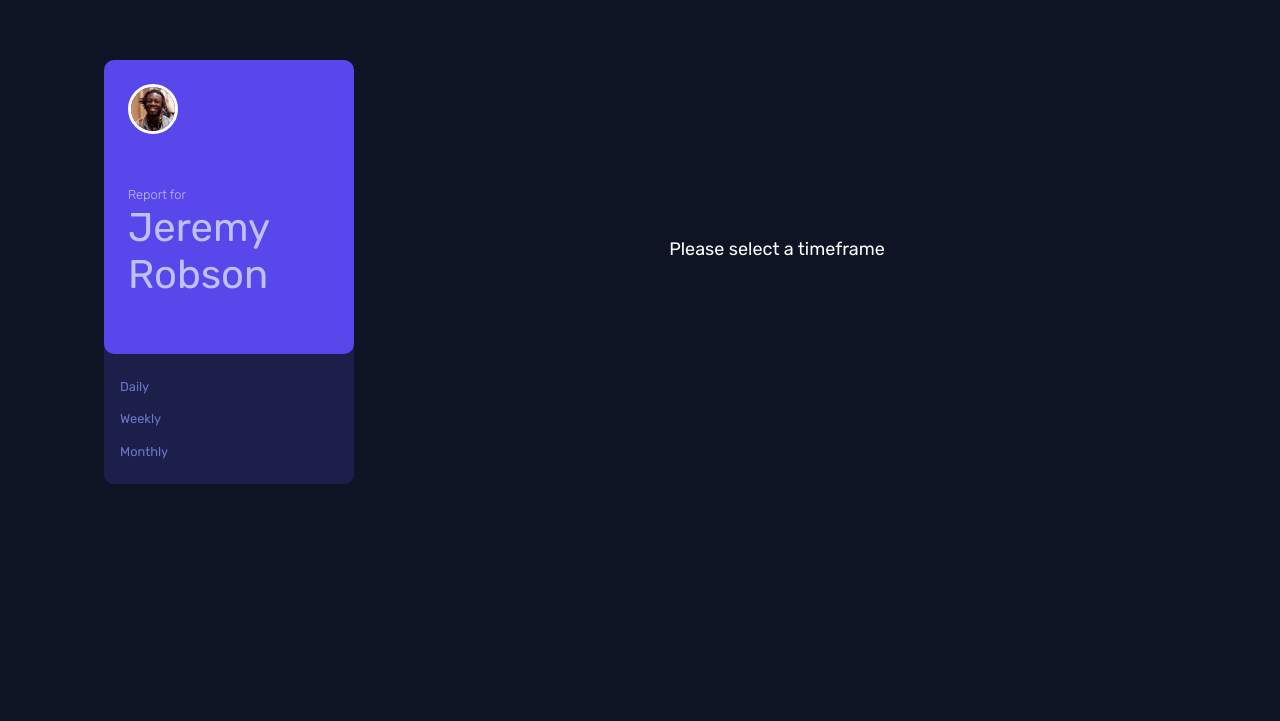
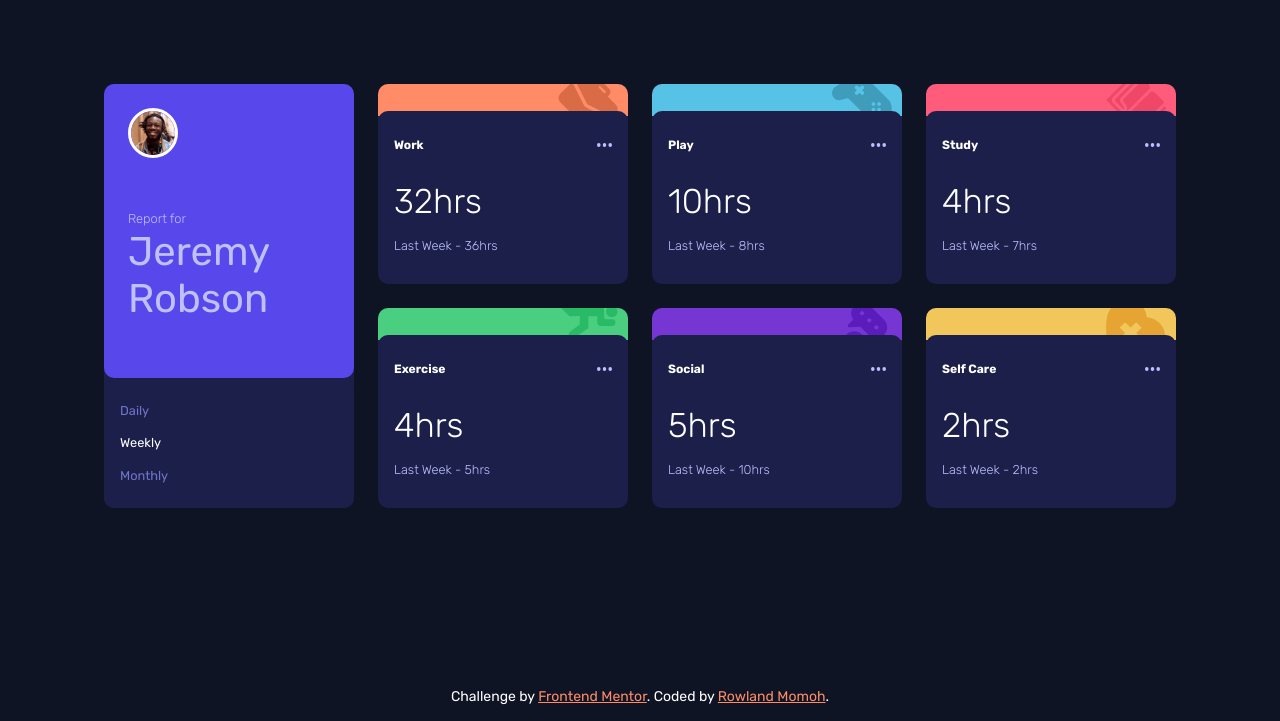
Before and after one commit to rowleks/fe-time-tracker, a plain HTML site: page index.html in a window 1280 px wide. Shown: the part 128-849 px from the top of the page. Before the commit the page ends 800 px from the top, so only its background shows below. Drawn offline with Linux system fonts and the light colour scheme.

Commit message:
added README

```diff
--- a/css/style.css
+++ b/css/style.css
@@ -24,6 +24,7 @@ body {
     font-family: "Rubik", sans-serif;
     font-size: 1.125rem;
     padding: 3rem 1rem;
+    padding-bottom: 0;
     background-color: var(--n-vdk-blue);
     color: #FFF;
 
@@ -165,7 +166,7 @@ div.card-info:hover {
     background-color: var(--p-light-red-st);
 }
 
-.exc {
+.exercise {
     background-image: url(../assets/icon-exercise.svg);
     background-color: var(--p-lime-green-ex);
 }
@@ -271,8 +272,15 @@ div.date {
     align-items: flex-start;
    }
 
-   div.message {
-    grid-column: 2 / -1;
-    align-self: flex-end;
-   }
 }
+
+div.attribution {
+    font-size: 14px;
+    text-align: center;
+    padding: 1rem 0;
+    background-color: var(--white);
+ }
+
+.attribution a {
+    color: var(--p-light-red-wk);
+}
--- a/index.html
+++ b/index.html
@@ -23,103 +23,21 @@
             </div>
             <div class="lower">
                 <span class="timeframes" onclick="getData('daily')">Daily</span>
-                <span class="timeframes" onclick="getData('weekly')">Weekly</span>
+                <span class="timeframes active" onclick="getData('weekly')">Weekly</span>
                 <span class="timeframes" onclick="getData('monthly')">Monthly</span>
             </div>
         </div>
 
         <div class="cards" id="cards">
-            <div class="message"> Please select a timeframe</div>
-            <!-- <div class="card">
-                <div class="top work"></div>
-                <div class="card-info">
-                    <div class="ctgr">
-                        <h6>Work</h6>
-                        <img src="./assets/icon-ellipsis.svg" alt="">
-                    </div>
-                    <div class="date">
-                        <p class="current">32hrs</p>
-                        <span class="previous">Last Week - 8hrs</span>
-                    </div>
-                </div>
-            </div>
-
-            <div class="card">
-                <div class="top play"></div>
-                <div class="card-info">
-                    <div class="ctgr">
-                        <h6>Play</h6>
-                        <img src="./assets/icon-ellipsis.svg" alt="">
-                    </div>
-                    <div class="date">
-                        <p class="current" >32hrs</p>
-                        <span class="previous">Last Week - 8hrs</span>
-                    </div>
-                </div>
-            </div>
-
-            <div class="card">
-                <div class="top study"></div>
-                <div class="card-info">
-                    <div class="ctgr">
-                        <h6>Study</h6>
-                        <img src="./assets/icon-ellipsis.svg" alt="">
-                    </div>
-                    <div class="date">
-                        <p class="current" >32hrs</p>
-                        <span class="previous">Last Week - 8hrs</span>
-                    </div>
-                </div>
-            </div>
-
-            <div class="card">
-                <div class="top exc"></div>
-                <div class="card-info">
-                    <div class="ctgr">
-                        <h6>Exercise</h6>
-                        <img src="./assets/icon-ellipsis.svg" alt="">
-                    </div>
-                    <div class="date">
-                        <p class="current" >32hrs</p>
-                        <span class="previous">Last Week - 8hrs</span>
-                    </div>
-                </div>
-            </div>
-
-            <div class="card">
-                <div class="top social"></div>
-                <div class="card-info">
-                    <div class="ctgr">
-                        <h6>Social</h6>
-                        <img src="./assets/icon-ellipsis.svg" alt="">
-                    </div>
-                    <div class="date">
-                        <p class="current" >32hrs</p>
-                        <span class="previous">Last Week - 8hrs</span>
-                    </div>
-                </div>
-            </div>
-
-            <div class="card">
-                <div class="top self"></div>
-                <div class="card-info">
-                    <div class="ctgr">
-                        <h6>Self Care</h6>
-                        <img src="./assets/icon-ellipsis.svg" alt="">
-                    </div>
-                    <div class="date">
-                        <p class="current" >32hrs</p>
-                        <span class="previous">Last Week - 8hrs</span>
-                    </div>
-                </div>
-            </div> -->
-
+            <!-- Fetched data goes in here -->
         </div>
 
+    </section>
 
-
-
-    </section>
+    <div class="attribution">
+        Challenge by <a href="https://www.frontendmentor.io?ref=challenge" target="_blank">Frontend Mentor</a>.
+        Coded by <a href="https://rowland-momoh.netlify.app/" target="_blank">Rowland Momoh</a>.
+    </div>
 
 <script src="./js/script.js"></script>
 </body>
--- a/js/script.js
+++ b/js/script.js
@@ -40,8 +40,6 @@ function renderData(data, time) {
 
     }
     )
-
-
 }
 
 async function getData(time) {
@@ -60,3 +58,6 @@ timeFrames.forEach(time => {
         time.classList.add('active')
     } )
 })
+
+
+getData('weekly')
```
Also changed, not shown: assets/screenshot.png (added), 1 other file.
